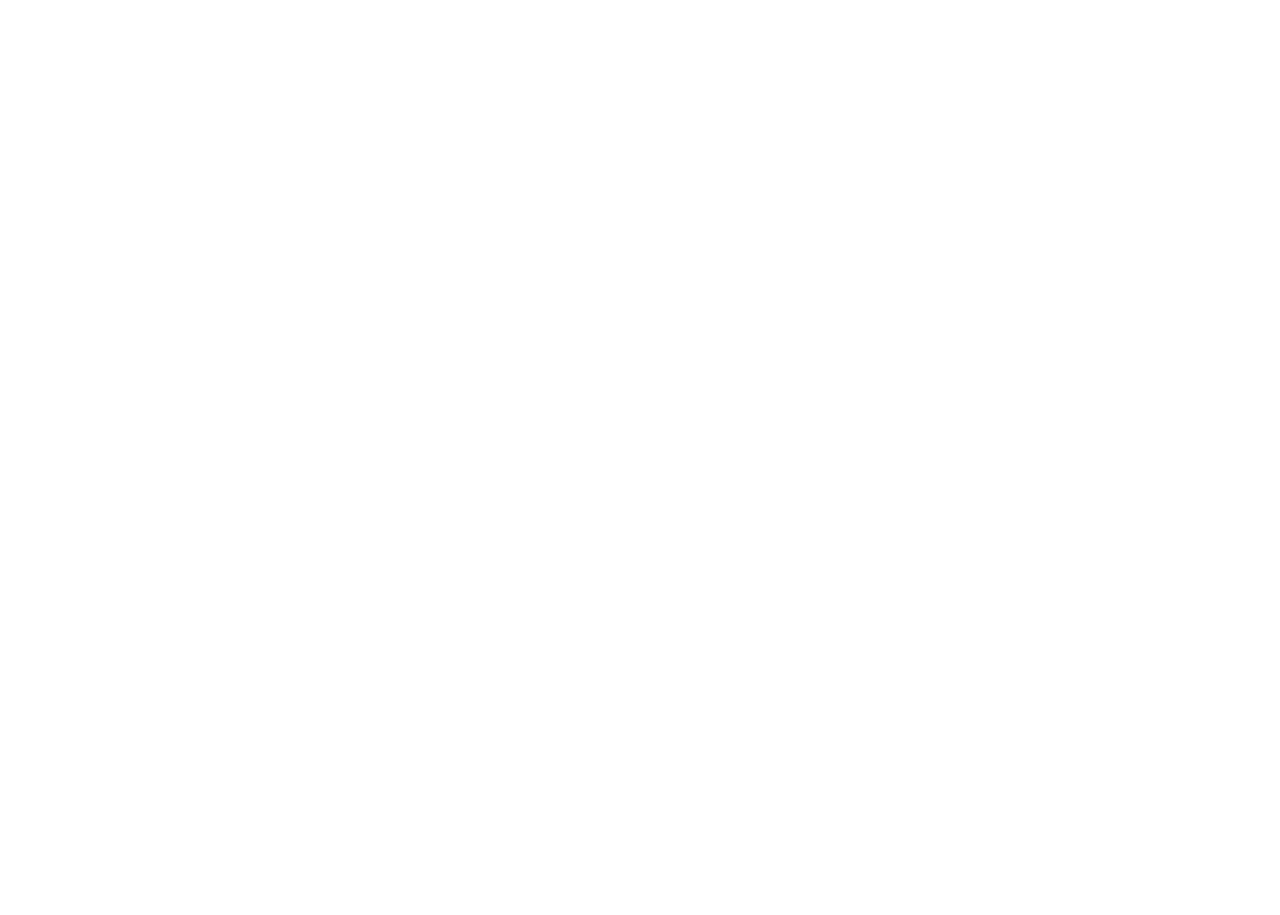
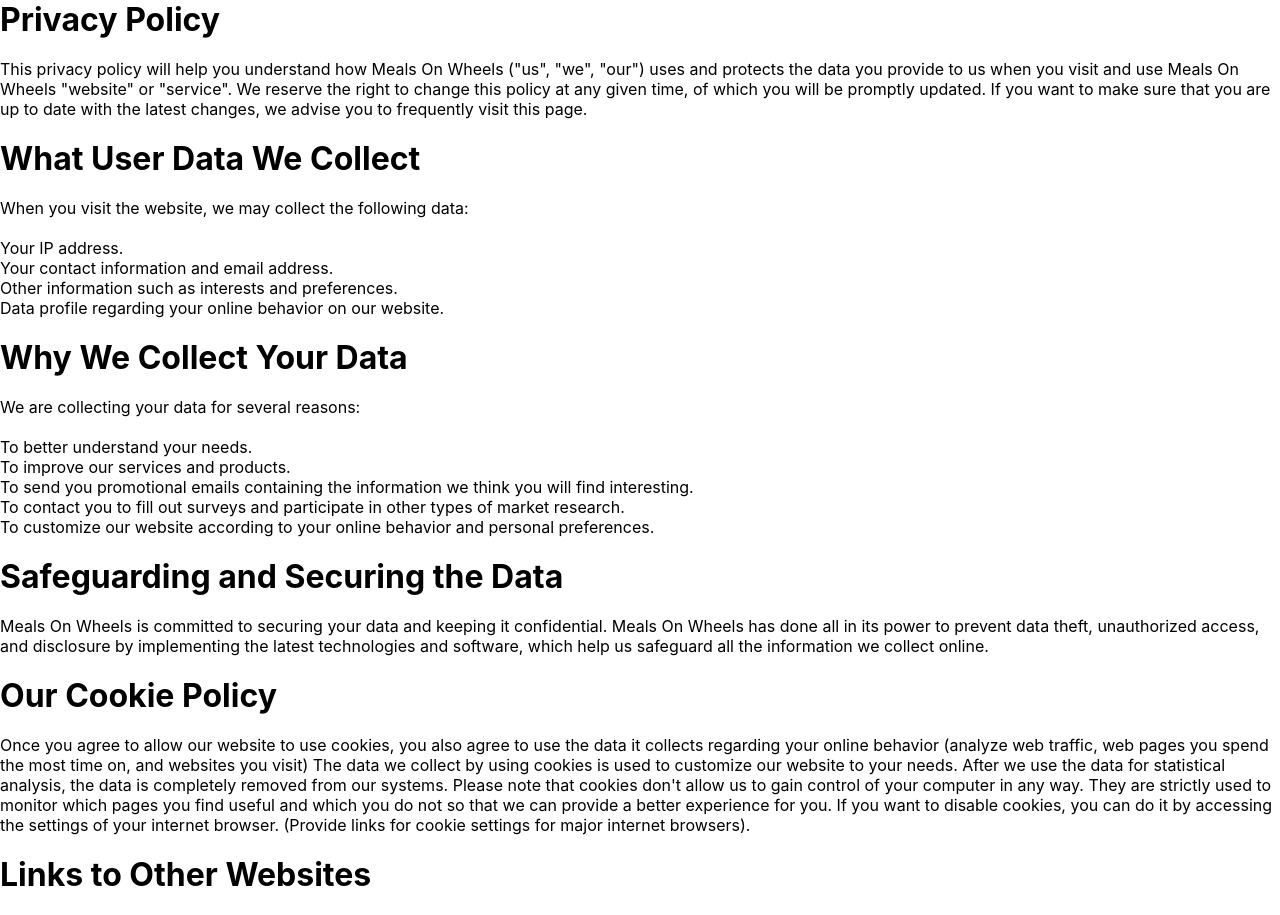
Before and after one commit to sagiruthvik/Year2_Group_Project, a React (Create React App) app in the folder Front-End/client/: page /Ppolicy in a window 1280 px wide. Shown: the part 80-995 px from the top of the page. Before the commit the page ends 800 px from the top, so only its background shows below. Built offline with nearby package versions, Linux system fonts and the light colour scheme; a web font is replaced by a local one.

Commit message:
added PrivacyPolicy page

```diff
--- a/Front-End/client/src/App.js
+++ b/Front-End/client/src/App.js
@@ -19,6 +19,7 @@
 import { BrowserRouter as Router , Route, Switch} from 'react-router-dom';
 import Main from './components/pages/Profilepages/Main';
 import TermsConditions from './components/pages/TermsConditions';
+import PrivacyPolicy from './components/pages/PrivacyPolicy';
 function App() {
 
   return (
@@ -35,6 +36,7 @@
         <Route path= '/Help' exact component = {Help} />
         <Route path= '/Profile/Orders' exact component = {Main} />
         <Route path= '/T&C' exact component = {TermsConditions} />
+        <Route path= '/Ppolicy' exact component = {PrivacyPolicy} />
 		{/* <Route path = "/browse" exact component ={Browse} />
 		<Route path = "/add_food" exact component ={addFood} />
 		<Route path = "/add_food" exact component ={UpdateFood} />*/}
--- /dev/null
+++ b/Front-End/client/src/components/pages/PrivacyPolicy.js
@@ -0,0 +1,79 @@
+import React from 'react'
+
+function PrivacyPolicy() {
+    return (
+        <div className="PrivacyPolicy">
+
+            <h1 className="main_heading">
+                Privacy Policy
+            </h1><br/>
+
+            <p>
+            This privacy policy will help you understand how Meals On Wheels ("us", "we", "our") uses and protects the data you provide to us when you visit and use Meals On Wheels "website" or "service".
+            We reserve the right to change this policy at any given time, of which you will be promptly updated. If you want to make sure that you are up to date with the latest changes, we advise you to frequently visit this page.
+            </p><br/>
+
+            <h1>
+                What User Data We Collect
+            </h1><br/>
+            <p>
+                When you visit the website, we may collect the following data:
+            </p><br/>
+
+            <ul>
+                <li>Your IP address.</li>
+                <li>Your contact information and email address.</li>
+                <li>Other information such as interests and preferences.</li>
+                <li>Data profile regarding your online behavior on our website.</li>
+            </ul><br/>
+
+            <h1>
+                Why We Collect Your Data
+            </h1><br/>
+            <p>
+                We are collecting your data for several reasons:
+            </p><br/>
+            <ul>
+                <li>To better understand your needs.</li>
+                <li>To improve our services and products.</li>
+                <li>To send you promotional emails containing the information we think you will find interesting.</li>
+                <li>To contact you to fill out surveys and participate in other types of market research.</li>
+                <li>To customize our website according to your online behavior and personal preferences.</li>
+            </ul><br/>
+
+            <h1>Safeguarding and Securing the Data</h1><br/>
+            <p>
+                Meals On Wheels is committed to securing your data and keeping it confidential. Meals On Wheels has done all in its power to prevent data theft, unauthorized access, and disclosure by implementing the latest technologies and software, which help us safeguard all the information we collect online.
+            </p><br/>
+
+            <h1>Our Cookie Policy</h1><br/>
+            <p>
+            Once you agree to allow our website to use cookies, you also agree to use the data it collects regarding your online behavior (analyze web traffic, web pages you spend the most time on, and websites you visit)
+            The data we collect by using cookies is used to customize our website to your needs. After we use the data for statistical analysis, the data is completely removed from our systems.
+            Please note that cookies don't allow us to gain control of your computer in any way. They are strictly used to monitor which pages you find useful and which you do not so that we can provide a better experience for you.
+            If you want to disable cookies, you can do it by accessing the settings of your internet browser. (Provide links for cookie settings for major internet browsers).
+            </p><br/>
+
+            <h1>
+                Links to Other Websites
+            </h1><br/>
+            <p>
+                Our website contains links that lead to other websites. If you click on these links Meals On Wheels is not held responsible for your data and privacy protection. Visiting those websites is not governed by this privacy policy agreement. Make sure to read the privacy policy documentation of the website you go to from our website.
+            </p><br/>
+
+            <h1>Restricting the Collection of your Personal Data</h1><br/>
+            <p>
+            At some point, you might wish to restrict the use and collection of your personal data. You can achieve this by doing the following:
+            </p><br/>
+            <ul>
+                <li>When you are filling the forms on the website, make sure to check if there is a box which you can leave unchecked, if you don't want to disclose your personal information.</li>
+                <li>If you have already agreed to share your information with us, feel free to contact us via email and we will be more than happy to change this for you.</li>
+            </ul><br/>
+            <p>
+                Meals On Wheels will not lease, sell or distribute your personal information to any third parties, unless we have your permission. We might do so if the law forces us. Your personal information will be used when we need to send you promotional materials if you agree to this privacy policy.
+            </p>
+        </div>
+    )
+}
+
+export default PrivacyPolicy;
--- a/Front-End/client/src/styles/App.css
+++ b/Front-End/client/src/styles/App.css
@@ -40,5 +40,6 @@
 @import "./HomepageExtension.css";
 @import "./Card.css";
 @import "./pages/About.css";
-@import "./pages/TermsConditions.css"
+@import "./pages/TermsConditions.css";
+@import "./pages/PrivacyPolicy.css";
 /* @import "../components/pages/ProfilePages/Style/Navbar.css" */
--- /dev/null
+++ b/Front-End/client/src/styles/pages/PrivacyPolicy.css
@@ -0,0 +1,22 @@
+.PrivacyPolicy{
+    display: flex;
+    flex-direction: column;
+    justify-content: center;
+    padding: 20px;
+  }
+
+  .main_heading{
+    Padding: 10px
+  }
+
+  .PrivacyPolicy p{
+    padding: 5px;
+  }
+
+  .PrivacyPolicy ul{
+    padding-left: 30px;
+  }
+
+  .PrivacyPolicy li{
+    padding-top: 5px;
+  }
```
Also changed, not shown: 1 other file (tests, documents, lock files or other folders).
